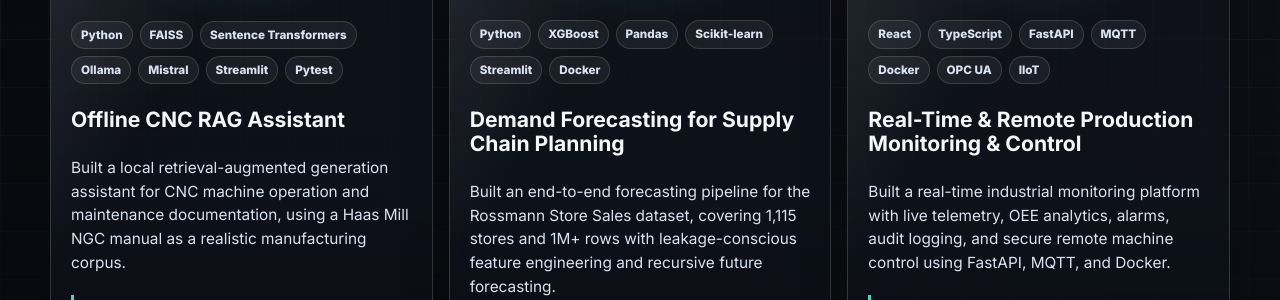
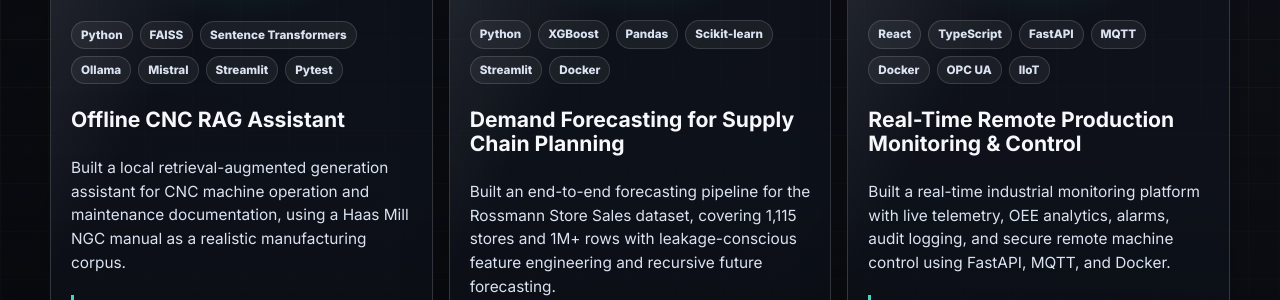
Before and after one commit to lewisndambiri/lewisndambiri.github.io, a Jekyll site: the page built from index.md, in a window 1280 px wide and 900 px high, scrolled down 610 px. Shown: the part 153-453 px from the top of the window. Built offline with Jekyll 4.4.1, drawn with Linux system fonts in a browser that asks for light colours.

```diff
--- a/index.md
+++ b/index.md
@@ -85,7 +85,7 @@ title: Lewis NDAMBIRI | Data Science & AI for Competitive Manufacturing
         <img src="/projects/factorypulse/docs/factorypulse-hero-control-room.png" alt="factorypulse preview">
       </div>
       <div class="stack">React, TypeScript, FastAPI, MQTT, Docker, OPC UA, IIoT</div>
-      <h3>Real-Time & Remote Production Monitoring & Control</h3>
+      <h3>Real-Time Remote Production Monitoring & Control</h3>
       <p>Built a real-time industrial monitoring platform with live telemetry, OEE analytics, alarms, audit logging, and secure remote machine control using FastAPI, MQTT, and Docker.</p>
       <p class="result">Result: Real-time MQTT telemetry ingestion, OEE and downtime analytics, role-based machine control, audit logging, and a containerized FastAPI–React stack.</p>
       <div class="links">
```
